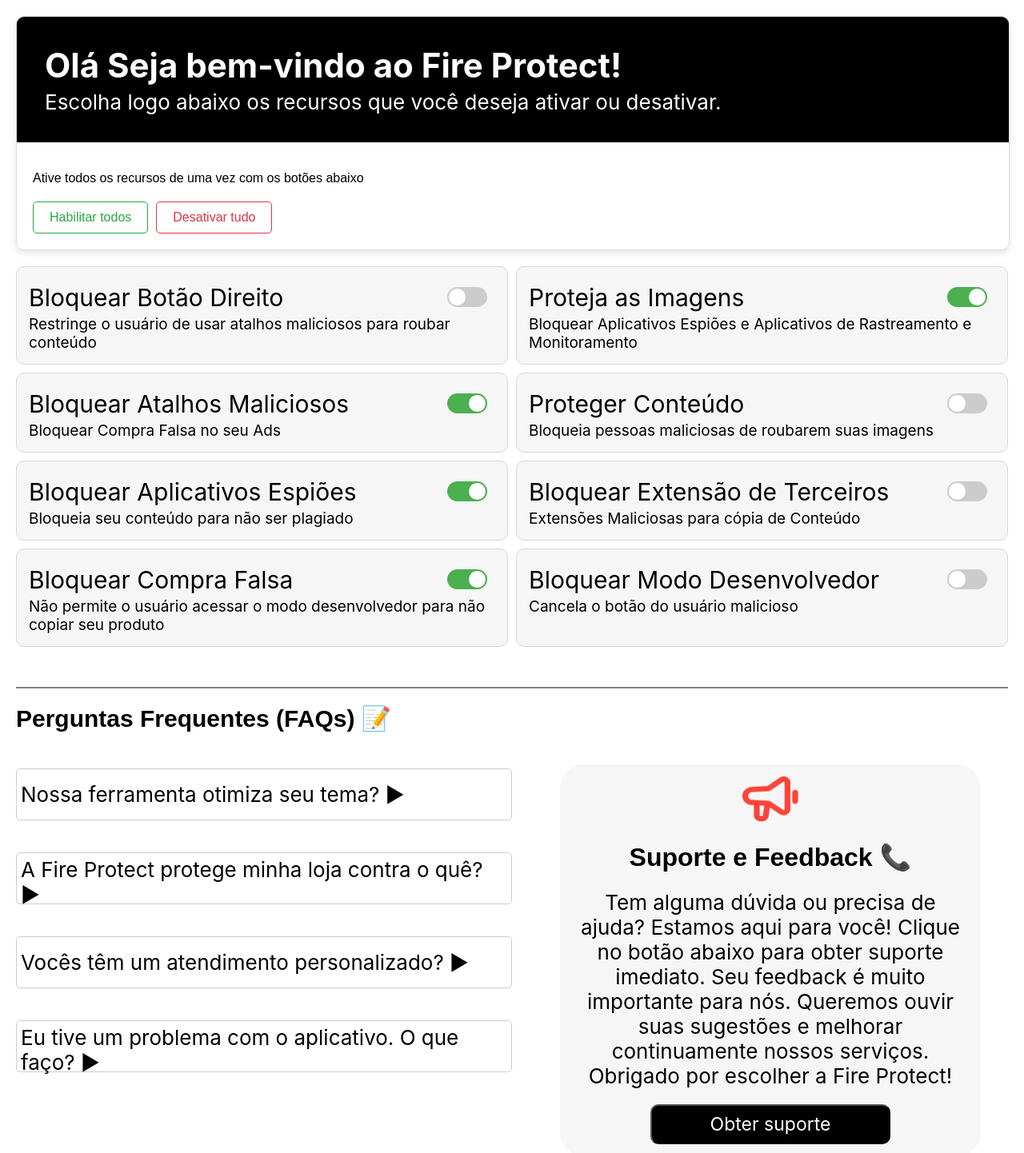
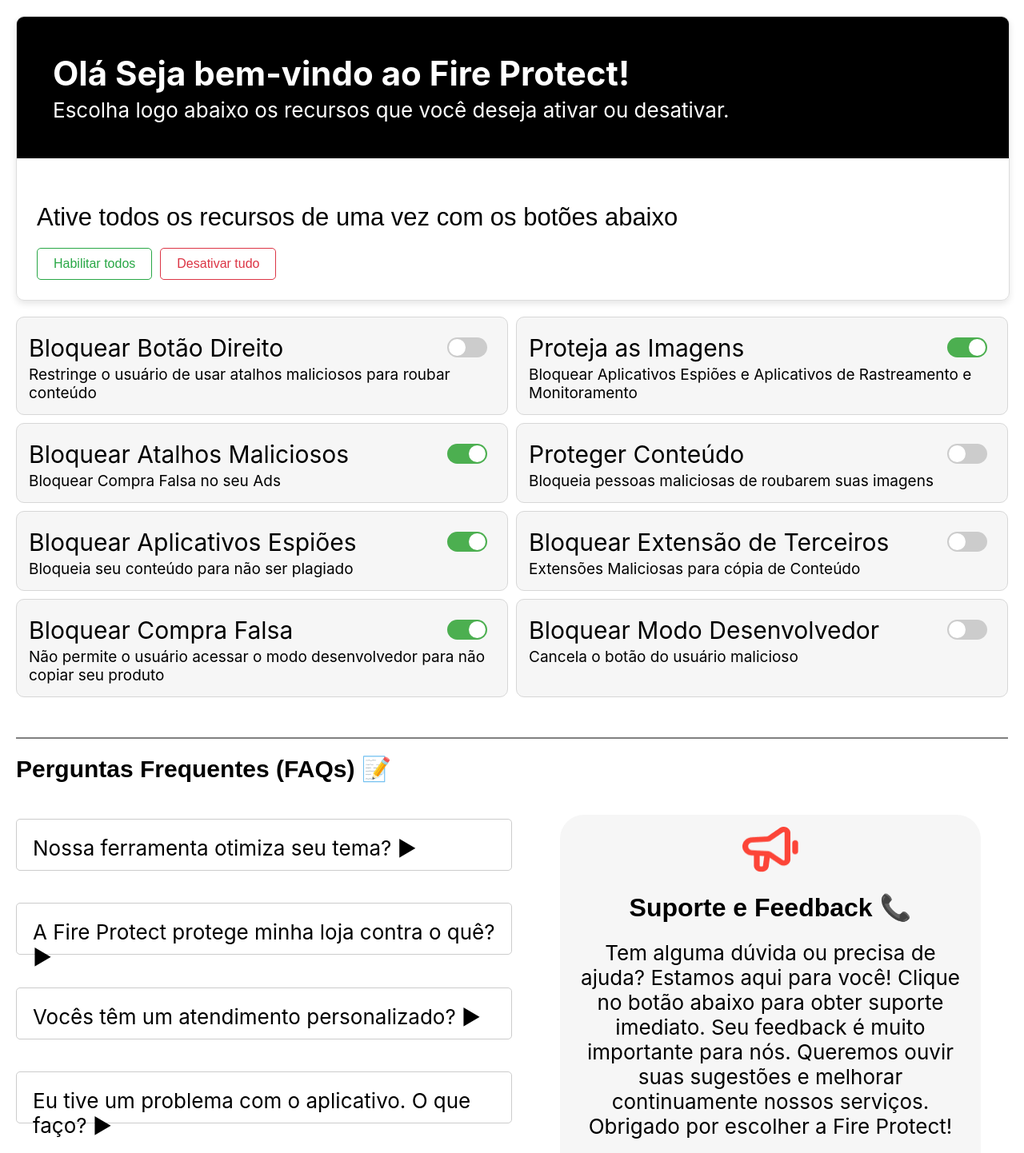
Before and after one commit to leandro-bsf/projeto_tela_react, a React (Create React App) app: page / in a window 1280 px wide. Shown: the top 1442 px of the page at 80% size. Built offline with nearby package versions, Linux system fonts and the light colour scheme.

Commit message:
criando faqperguntas

```diff
--- a/src/App.css
+++ b/src/App.css
@@ -16,7 +16,7 @@
 .header {
   background-color: black;
   color: white;
-  padding: 35px;
+  padding: 45px;
 
 
 
@@ -33,15 +33,17 @@
   margin: 5px 0 0;
   font-family: 'Inter';
   font-size: 26px;
+
 }
 
 .content {
-  padding: 20px;
+  padding: 25px;
 
 }
 
 .content p {
   margin-bottom: 20px;
+  font-size: 31px;
 }
 
 .buttons {
@@ -53,6 +55,7 @@
   padding: 10px 20px;
   border: none;
   border-radius: 5px;
+  font-size: 24px;
   cursor: pointer;
   font-size: 1rem;
 }
@@ -130,13 +133,15 @@
 }
 
 .faq-button {
+  background-color: #f0f0f0;
   width: 100%;
   height: 65px;
   text-align: left;
-  padding: 5px;
+  padding: 20px;
   font-size: 26px;
   font-family: 'Inter';
   border: 1px solid #ccc;
+
   color: black;
   border-radius: 5px;
   margin-bottom: 15px;
```
